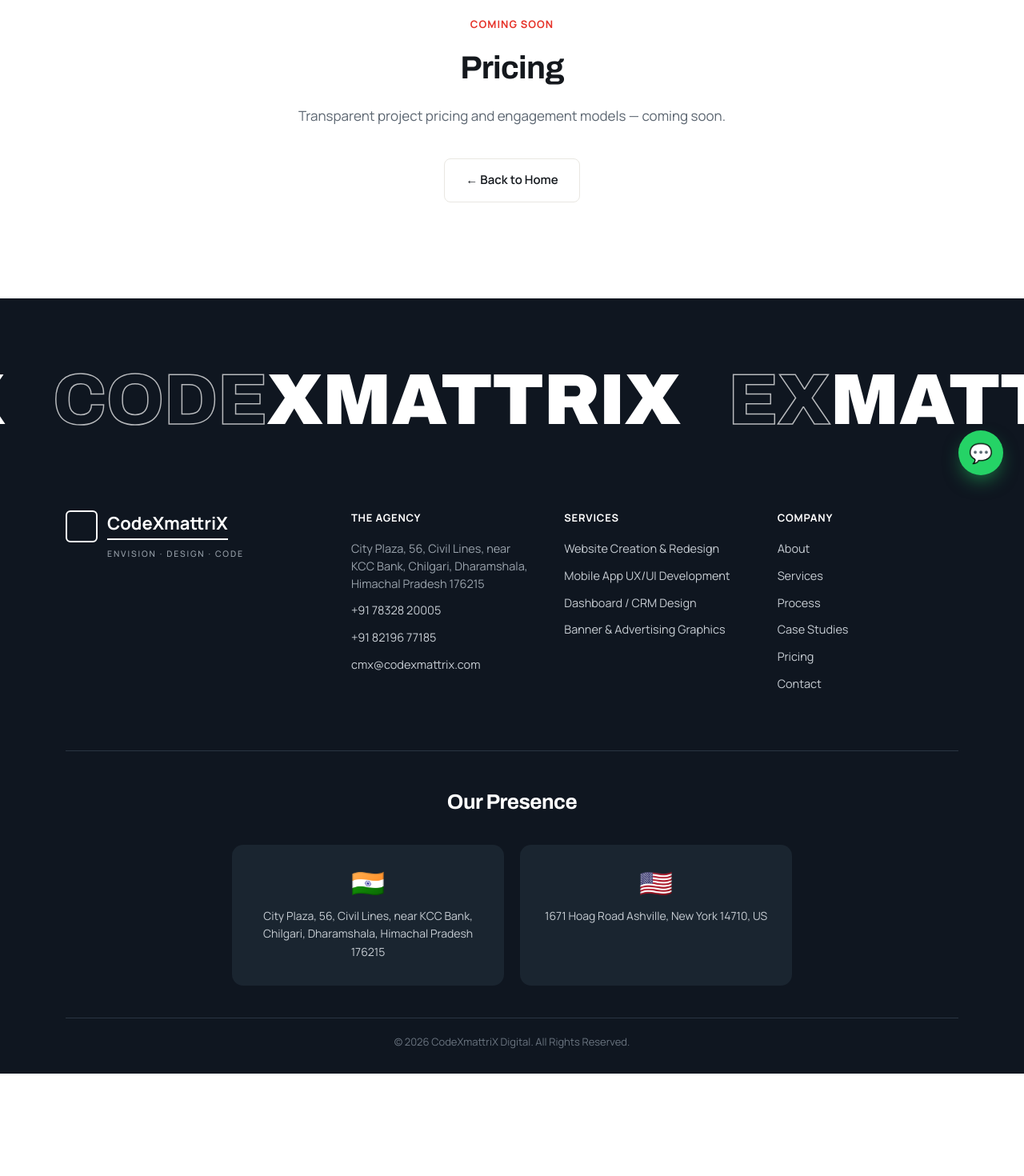
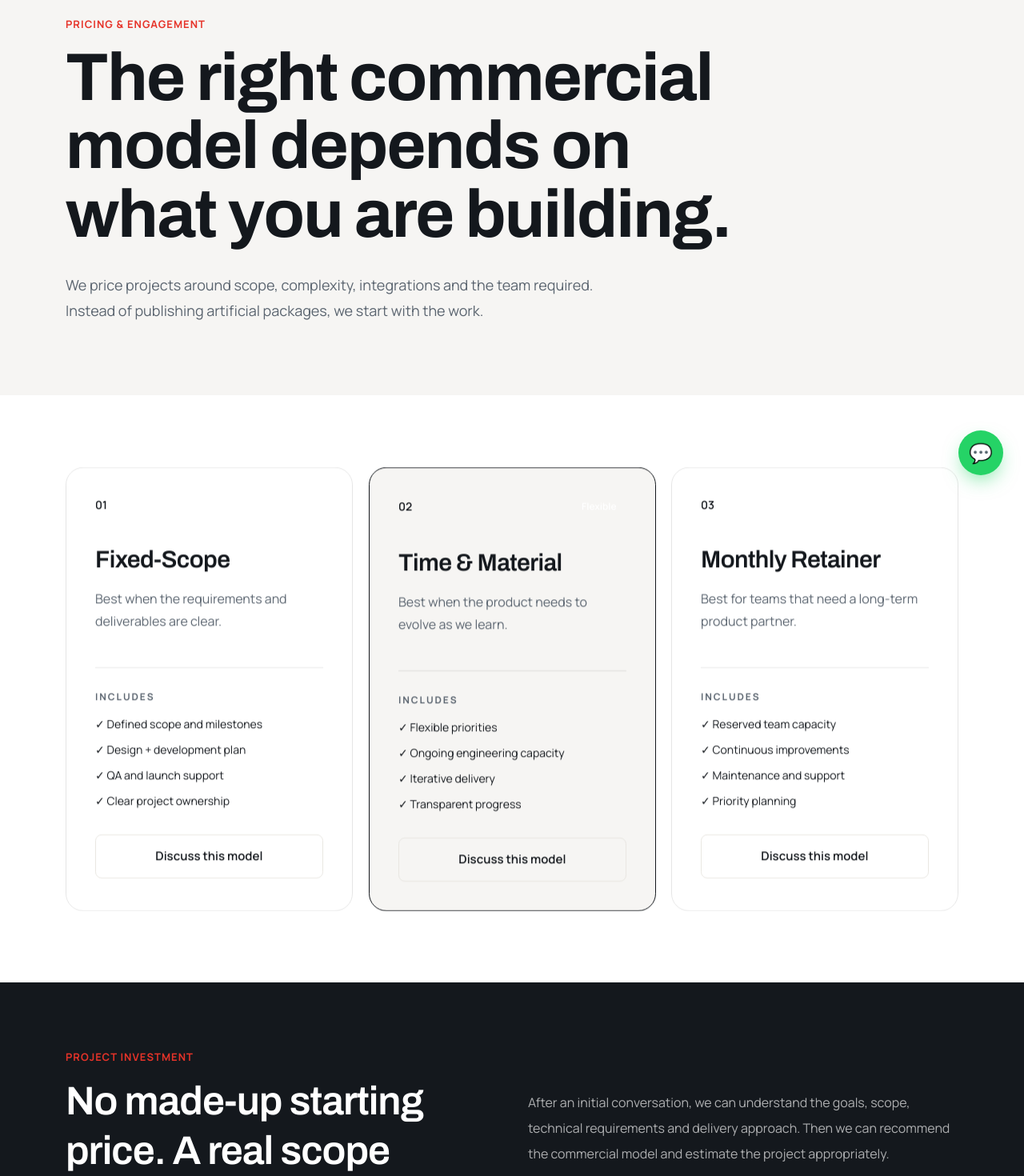
Before and after one commit to Mehak9011/my-next-app, a Next.js app: page /pricing in a window 1280 px wide. Shown: the part 180-1650 px from the top of the page at 80% size. Before the commit the page ends 1522 px from the top, so only its background shows below. Built offline with nearby package versions, Linux system fonts and the light colour scheme; no server answers.

Commit message:
Build pricing page in Next.js

```diff
--- a/app/pricing/page.tsx
+++ b/app/pricing/page.tsx
@@ -1,13 +1,57 @@
 import type { Metadata } from "next";
-import ComingSoonPage from "@/app/components/ComingSoonPage";
+import Link from "next/link";
+import Container from "@/app/components/ui/Container";
+import Kicker from "@/app/components/ui/Kicker";
+import Reveal from "@/app/components/ui/Reveal";
 
-export const metadata: Metadata = { title: "Pricing" };
+export const metadata: Metadata = {
+  title: "Pricing",
+  description: "Flexible engagement models for custom digital product development.",
+};
+
+const models = [
+  ["01", "Fixed-Scope", "Best when the requirements and deliverables are clear.", ["Defined scope and milestones", "Design + development plan", "QA and launch support", "Clear project ownership"]],
+  ["02", "Time & Material", "Best when the product needs to evolve as we learn.", ["Flexible priorities", "Ongoing engineering capacity", "Iterative delivery", "Transparent progress"]],
+  ["03", "Monthly Retainer", "Best for teams that need a long-term product partner.", ["Reserved team capacity", "Continuous improvements", "Maintenance and support", "Priority planning"]],
+];
 
 export default function PricingPage() {
   return (
-    <ComingSoonPage
-      title="Pricing"
-      description="Transparent project pricing and engagement models — coming soon."
-    />
+    <>
+      <section className="bg-panel pt-[120px] pb-[90px]">
+        <Container>
+          <Kicker>Pricing & engagement</Kicker>
+          <h1 className="hero-title max-w-[900px]">The right commercial model depends on what you are building.</h1>
+          <p className="mt-7 max-w-[720px] text-[18px] leading-8 text-slate">We price projects around scope, complexity, integrations and the team required. Instead of publishing artificial packages, we start with the work.</p>
+        </Container>
+      </section>
+
+      <section className="py-[90px]">
+        <Container>
+          <div className="grid gap-5 lg:grid-cols-3">
+            {models.map(([number, title, description, includes], index) => (
+              <Reveal key={number} className={`rounded-[22px] border p-7 md:p-9 ${index === 1 ? "border-red/50 bg-panel" : "border-black/10"}`}>
+                <div className="flex items-center justify-between"><span className="text-sm font-semibold text-red">{number}</span>{index === 1 && <span className="rounded-full bg-red px-3 py-1 text-xs font-semibold text-white">Flexible</span>}</div>
+                <h2 className="mt-9 text-[30px] font-semibold tracking-tight text-ink">{title}</h2>
+                <p className="mt-3 min-h-[72px] leading-7 text-slate">{description}</p>
+                <div className="my-7 h-px bg-black/10" />
+                <p className="mb-4 text-xs font-bold uppercase tracking-[.16em] text-slate">Includes</p>
+                <ul className="space-y-3 text-sm">{includes.map((x) => <li key={x}>✓ {x}</li>)}</ul>
+                <Link href="/contact" className="btn-ghost mt-8 inline-flex w-full justify-center">Discuss this model</Link>
+              </Reveal>
+            ))}
+          </div>
+        </Container>
+      </section>
+
+      <section className="bg-ink py-[80px] text-white">
+        <Container>
+          <div className="grid gap-10 md:grid-cols-2 md:items-center">
+            <div><Kicker>Project investment</Kicker><h2 className="text-[38px] font-semibold leading-tight md:text-[50px]">No made-up starting price. A real scope deserves a real estimate.</h2></div>
+            <div><p className="leading-8 text-white/65">After an initial conversation, we can understand the goals, scope, technical requirements and delivery approach. Then we can recommend the commercial model and estimate the project appropriately.</p><Link href="/contact" className="btn-primary mt-8 inline-flex">Get a Project Estimate</Link></div>
+          </div>
+        </Container>
+      </section>
+    </>
   );
 }
```
